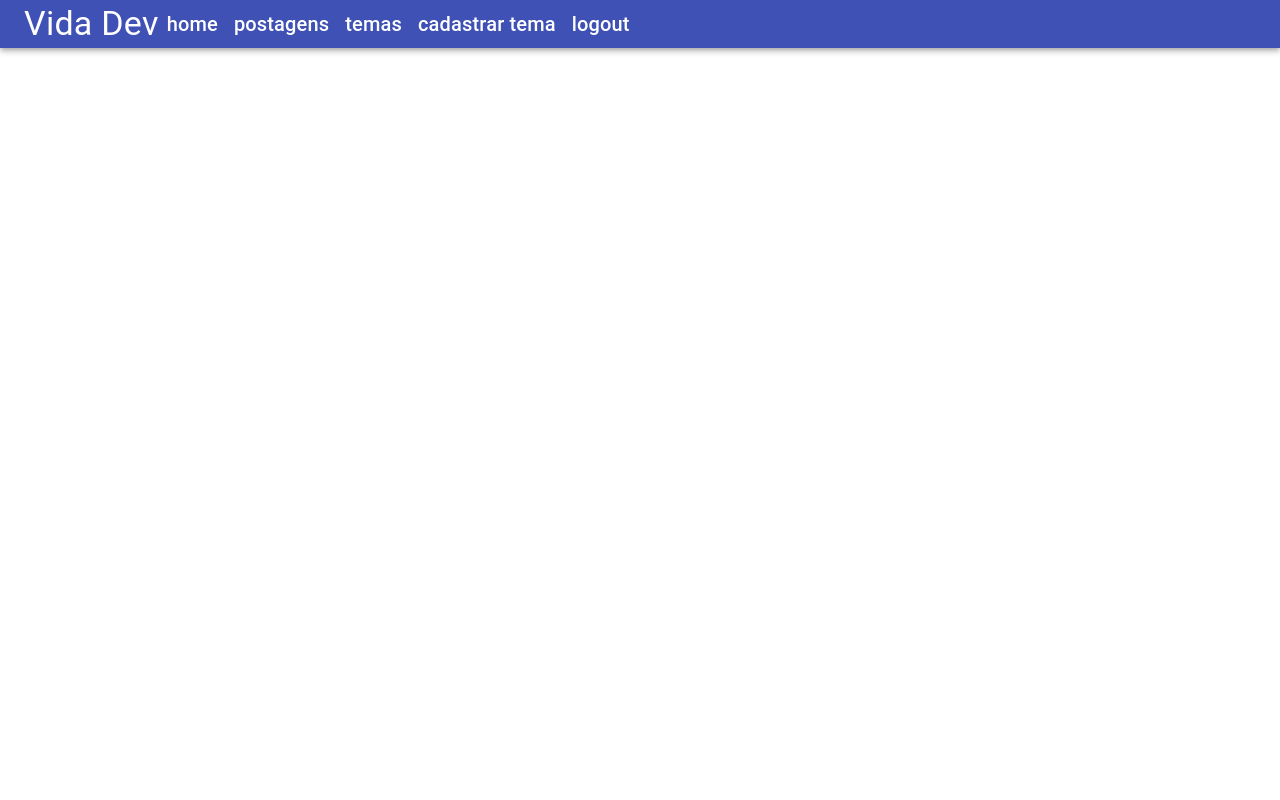
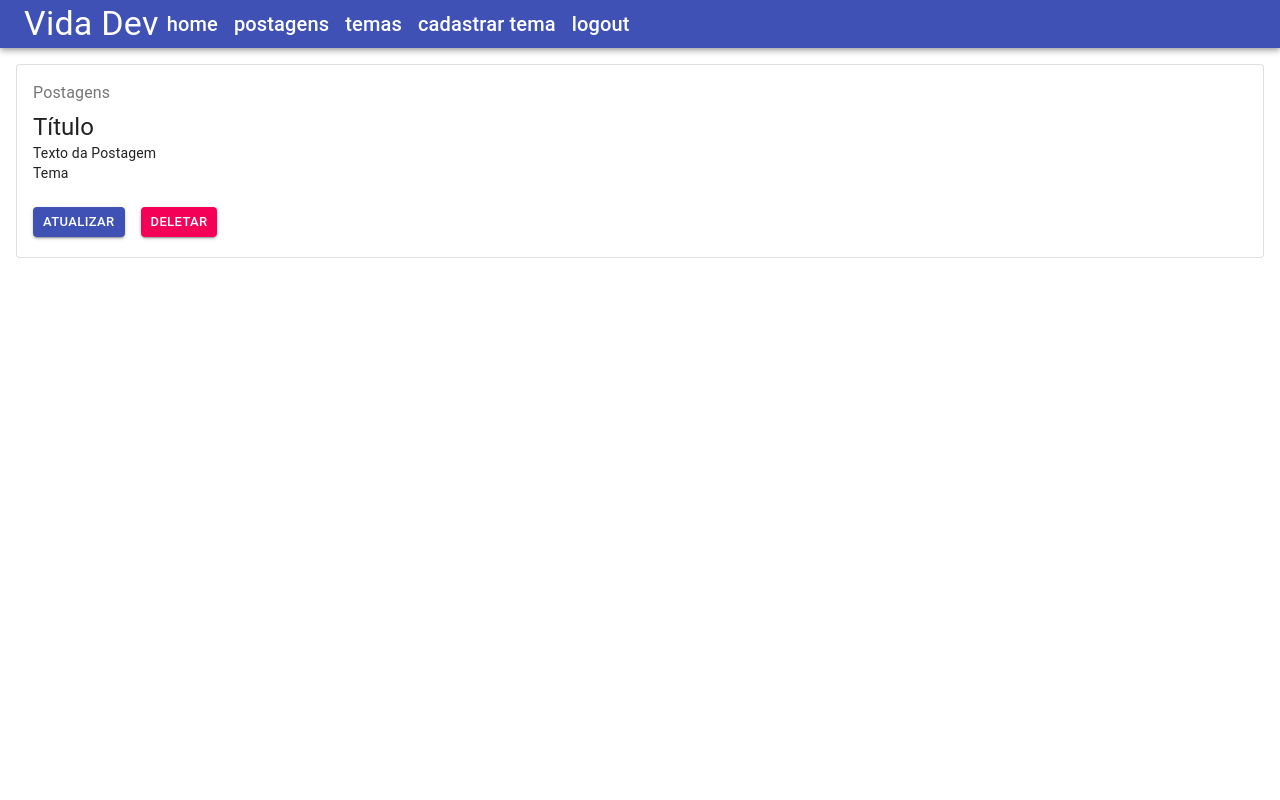
Before and after one commit to Joaolucas398/BlogPessoal-React-Generation, a React (Create React App) app: page /posts in a window 1280 px wide. Shown: the top 800 px of the page. Built offline with nearby package versions, Linux system fonts and the light colour scheme.

Commit message:
Atividade 04/07/2022

```diff
--- a/src/App.tsx
+++ b/src/App.tsx
@@ -6,6 +6,8 @@ import Login from './pages/login/Login';
 import Home from './pages/home/Home';
 import './App.css';
 import CadastroUsuario from './pages/cadastroUsuario/CadastroUsuario';
+import ListaTema from './components/temas/listatema/listatema';
+import ListaPostagem from './components/postagens/listapostagem/listapostagem';
 
 function App() {
   return (
@@ -17,6 +19,8 @@ function App() {
             <Route path="/login" element={<Login />} />
             <Route path="/home" element={<Home />} />
             <Route path="/cadastrousuario" element={<CadastroUsuario />} />
+            <Route path="/temas" element={<ListaTema />} />
+            <Route path="/posts" element={<ListaPostagem />} />
           </Routes>
         </div>
       <Footer />
--- /dev/null
+++ b/src/components/postagens/listapostagem/listapostagem.css
@@ -0,0 +1,3 @@
+.text-decorator-none{
+    text-decoration: none;
+}
--- /dev/null
+++ b/src/components/postagens/listapostagem/listapostagem.tsx
@@ -0,0 +1,51 @@
+
+import React from 'react'
+import { Link } from 'react-router-dom'
+import { Box, Card, CardActions, CardContent, Button, Typography } from '@material-ui/core';
+import './listapostagem.css';
+
+function ListaPostagem() {
+
+  return (
+    <>
+      <Box m={2} >
+        <Card variant="outlined">
+          <CardContent>
+            <Typography color="textSecondary" gutterBottom>
+              Postagens
+            </Typography>
+            <Typography variant="h5" component="h2">
+              Título
+            </Typography>
+            <Typography variant="body2" component="p">
+              Texto da Postagem
+            </Typography>
+            <Typography variant="body2" component="p">
+              Tema
+            </Typography>
+          </CardContent>
+          <CardActions>
+            <Box display="flex" justifyContent="center" mb={1.5}>
+
+              <Link to="" className="text-decorator-none" >
+                <Box mx={1}>
+                  <Button variant="contained" className="marginLeft" size='small' color="primary" >
+                    atualizar
+                  </Button>
+                </Box>
+              </Link>
+              <Link to="" className="text-decorator-none">
+                <Box mx={1}>
+                  <Button variant="contained" size='small' color="secondary">
+                    deletar
+                  </Button>
+                </Box>
+              </Link>
+            </Box>
+          </CardActions>
+        </Card>
+      </Box>
+    </>)
+}
+
+export default ListaPostagem;
--- /dev/null
+++ b/src/components/postagens/tabpostagem/tabpostagem.css
@@ -0,0 +1,3 @@
+.titulo{
+    font-weight: bold;
+ }
--- /dev/null
+++ b/src/components/postagens/tabpostagem/tabpostagem.tsx
@@ -0,0 +1,36 @@
+
+import React, {useState} from 'react'
+import { AppBar, Tab, Tabs, Typography, Box } from '@material-ui/core';
+import { TabContext, TabPanel } from '@material-ui/lab';
+import ListaPostagem from '../../postagens/listapostagem/listapostagem';
+import './tabpostagem.css';
+
+
+function TabPostagem() {
+    const [value, setValue] = useState('1')
+    function handleChange(event: React.ChangeEvent<{}>, newValue: string){
+        setValue(newValue);
+    }
+  return (
+    <>
+      <TabContext value={value}>
+        <AppBar position="static">
+          <Tabs centered indicatorColor="secondary" onChange={handleChange}>
+            <Tab label="Todas as postagens" value="1"/>
+            <Tab label="Sobre-nós" value="2" />
+          </Tabs>
+        </AppBar>
+        <TabPanel value="1" >
+          <Box display="flex" flexWrap="wrap" justifyContent="center">
+            <ListaPostagem />
+          </Box>
+        </TabPanel>
+        <TabPanel value="2">
+          <Typography variant="h5" gutterBottom color="textPrimary" component="h5" align="center" className="titulo">Sobre-nós</Typography>
+          <Typography variant="body1" gutterBottom color="textPrimary" align="justify">Lorem ipsum, dolor sit amet consectetur adipisicing elit. Dignissimos ut eveniet natus totam et, voluptate dicta tempore alias, odio nobis non eius cupiditate minima inventore pariatur! Ipsum itaque consectetur voluptatibus. Lorem ipsum dolor sit amet consectetur adipisicing elit. Quo velit consequuntur suscipit fugiat, nam quis quod quaerat veritatis et, vel ratione beatae, facere neque! Quo animi porro voluptate saepe deleniti? Lorem ipsum dolor sit amet consectetur adipisicing elit. Inventore adipisci, officia aut quidem dolorum deserunt iure dolorem doloribus velit nobis quas consequatur at ullam odit, nesciunt est nulla nihil excepturi!</Typography>
+        </TabPanel>
+      </TabContext>
+    </>
+  );
+}
+export default TabPostagem;
--- /dev/null
+++ b/src/components/temas/listatema/listatema.css
@@ -0,0 +1,3 @@
+.text-decorator-none{
+    text-decoration: none;
+}
--- /dev/null
+++ b/src/components/temas/listatema/listatema.tsx
@@ -0,0 +1,47 @@
+
+import React from 'react'
+import { Link } from 'react-router-dom'
+import { Box, Card, CardActions, CardContent, Button, Typography } from '@material-ui/core';
+import './listatema.css';
+
+function ListaTema() {
+
+  return (
+    <>
+      <Box m={2} >
+        <Card variant="outlined">
+          <CardContent>
+            <Typography color="textSecondary" gutterBottom>
+              Tema
+            </Typography>
+            <Typography variant="h5" component="h2">
+              Minha descrição
+            </Typography>
+          </CardContent>
+          <CardActions>
+            <Box display="flex" justifyContent="center" mb={1.5} >
+
+              <Link to="" className="text-decorator-none">
+                <Box mx={1}>
+                  <Button variant="contained" className="marginLeft" size='small' color="primary" >
+                    atualizar
+                  </Button>
+                </Box>
+              </Link>
+              <Link to="" className="text-decorator-none">
+                <Box mx={1}>
+                  <Button variant="contained" size='small' color="secondary">
+                    deletar
+                  </Button>
+                </Box>
+              </Link>
+            </Box>
+          </CardActions>
+        </Card>
+      </Box>
+    </>
+  );
+}
+
+
+export default ListaTema;
--- a/src/pages/cadastroUsuario/CadastroUsuario.tsx
+++ b/src/pages/cadastroUsuario/CadastroUsuario.tsx
@@ -66,10 +66,10 @@ function CadastroUsuario() {
                 <Box paddingX={10}>
                     <form onSubmit={onSubmit}>
                         <Typography variant='h3' gutterBottom color='textPrimary' component='h3' align='center' className='textos2'>Cadastrar</Typography>
-                        <TextField value={user.nome} onChange={(e: ChangeEvent<HTMLInputElement>) => updatedModel(e)} id='nome' label='nome' variant='outlined' name='nome' margin='normal' fullWidth />
-                        <TextField value={user.usuario} onChange={(e: ChangeEvent<HTMLInputElement>) => updatedModel(e)}id='usuario' label='usuario' variant='outlined' name='usuario' margin='normal'fullWidth />
-                        <TextField value={user.senha} onChange={(e: ChangeEvent<HTMLInputElement>) => updatedModel(e)}id='senha' label='senha' variant='outlined' name='senha' margin='normal' type='password' fullWidth />
-                        <TextField value={confirmarSenha} onChange={(e: ChangeEvent<HTMLInputElement>) => confirmarSenhaHandle(e)}id='confirmarSenha' label='confirmarSenha' variant='outlined' name='confirmarSenha' margin='normal' type='password' fullWidth />
+                        <TextField value={user.nome} onChange={(e: ChangeEvent<HTMLInputElement>) => updatedModel(e)} id='nome' label='Nome' variant='outlined' name='nome' margin='normal' fullWidth />
+                        <TextField value={user.usuario} onChange={(e: ChangeEvent<HTMLInputElement>) => updatedModel(e)}id='usuario' label='Usúario' variant='outlined' name='usuario' margin='normal'fullWidth />
+                        <TextField value={user.senha} onChange={(e: ChangeEvent<HTMLInputElement>) => updatedModel(e)}id='senha' label='Senha' variant='outlined' name='senha' margin='normal' type='password' fullWidth />
+                        <TextField value={confirmarSenha} onChange={(e: ChangeEvent<HTMLInputElement>) => confirmarSenhaHandle(e)}id='Confirmar Senha' label='Confirmar Senha' variant='outlined' name='confirmarSenha' margin='normal' type='password' fullWidth />
                         <Box marginTop={2} textAlign='center'>
                             <Link to='/login' className='text-decorator-none'>
                                 <Button variant='contained' color='secondary' className='btnCancelar'>
@@ -85,7 +85,6 @@ function CadastroUsuario() {
             </Grid>
 
 
-
         </Grid>
     );
 }
--- a/src/pages/home/Home.tsx
+++ b/src/pages/home/Home.tsx
@@ -1,6 +1,7 @@
 import React from 'react';
 import {Typography, Box, Grid, Button} from '@material-ui/core';
 import './Home.css';
+import TabPostagem from '../../components/postagens/tabpostagem/tabpostagem';
 
 function Home() {
     return (
@@ -21,6 +22,7 @@ function Home() {
                     <img src="https://i.imgur.com/H88yIo2.png" alt="" width="500px" height="500px" />
                 </Grid>
                 <Grid xs={12} className='postagens'>
+                    <TabPostagem/>
                 </Grid>
             </Grid>
         </>
```
